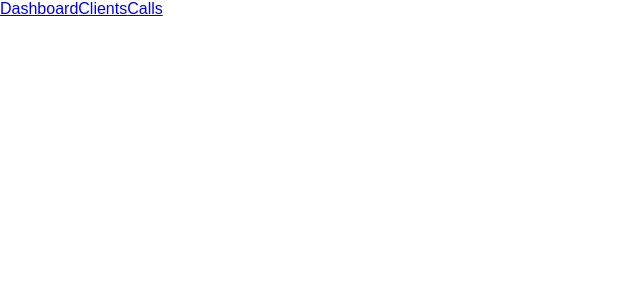
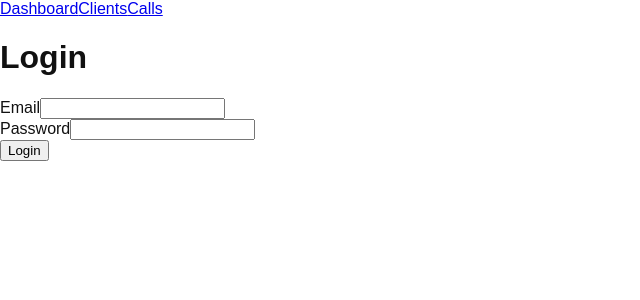
Before and after one commit to HGFDS111/ai-reception-project, a React (Vite) app in the folder frontend/: page /login in a window 1280 px wide. Shown: the top 300 px of the page, without its empty margins (0-640 px from the left). Built offline with nearby package versions, Linux system fonts and the light colour scheme.

Commit message:
Add frontend login flow

```diff
--- a/frontend/src/App.tsx
+++ b/frontend/src/App.tsx
@@ -3,6 +3,7 @@ import DashboardPage from './pages/DashboardPage/DashboardPage'
 import ClientsPage from './pages/ClientsPage/ClientsPage'
 import CallsPage from './pages/CallsPage/CallsPage'
 import Navigation from './widgets/Navigation/Navigation'
+import LoginPage from './pages/LoginPage/LoginPage'
 
 function App() {
   return (
@@ -12,6 +13,7 @@ function App() {
         <Route path="/" element={<DashboardPage />} />
         <Route path="/clients" element={<ClientsPage />} />
         <Route path="/calls" element={<CallsPage />} />
+        <Route path="/login" element={<LoginPage />} />
       </Routes>
     </BrowserRouter>
   )
--- /dev/null
+++ b/frontend/src/entities/auth/authApi.ts
@@ -0,0 +1,28 @@
+import { baseApi } from '../../shared/api/baseApi'
+
+type LoginRequest = {
+  email: string
+  password: string
+}
+
+type LoginResponse = {
+  token: string
+  user: {
+    id: number
+    email: string
+  }
+}
+
+export const authApi = baseApi.injectEndpoints({
+  endpoints: (builder) => ({
+    login: builder.mutation<LoginResponse, LoginRequest>({
+      query: (body) => ({
+        url: '/auth/login',
+        method: 'POST',
+        body,
+      }),
+    }),
+  }),
+})
+
+export const { useLoginMutation } = authApi
--- /dev/null
+++ b/frontend/src/pages/LoginPage/LoginPage.tsx
@@ -0,0 +1,59 @@
+import { useState, type FormEvent } from "react";
+import { useLoginMutation } from "../../entities/auth/authApi";
+import { useNavigate } from 'react-router-dom'
+
+function LoginPage() {
+  const [email, setEmail] = useState("");
+  const [password, setPassword] = useState("");
+  const [login, { isLoading, error }] = useLoginMutation();
+  const navigate = useNavigate()
+
+  const handleSubmit = async (event: FormEvent<HTMLFormElement>) => {
+    event.preventDefault();
+
+    try {
+      const result = await login({ email, password }).unwrap();
+
+      localStorage.setItem("token", result.token);
+      navigate("/")
+    } catch (loginError) {
+      console.error(loginError);
+    }
+  };
+
+  return (
+    <main>
+      <h1>Login</h1>
+
+      <form onSubmit={handleSubmit}>
+        <div>
+          <label htmlFor="email">Email</label>
+          <input
+            id="email"
+            type="email"
+            value={email}
+            onChange={(event) => setEmail(event.target.value)}
+          />
+        </div>
+
+        <div>
+          <label htmlFor="password">Password</label>
+          <input
+            id="password"
+            type="password"
+            value={password}
+            onChange={(event) => setPassword(event.target.value)}
+          />
+        </div>
+
+        {error && <p>Login failed</p>}
+
+        <button type="submit" disabled={isLoading}>
+          {isLoading ? "Logging in..." : "Login"}
+        </button>
+      </form>
+    </main>
+  );
+}
+
+export default LoginPage;
```
